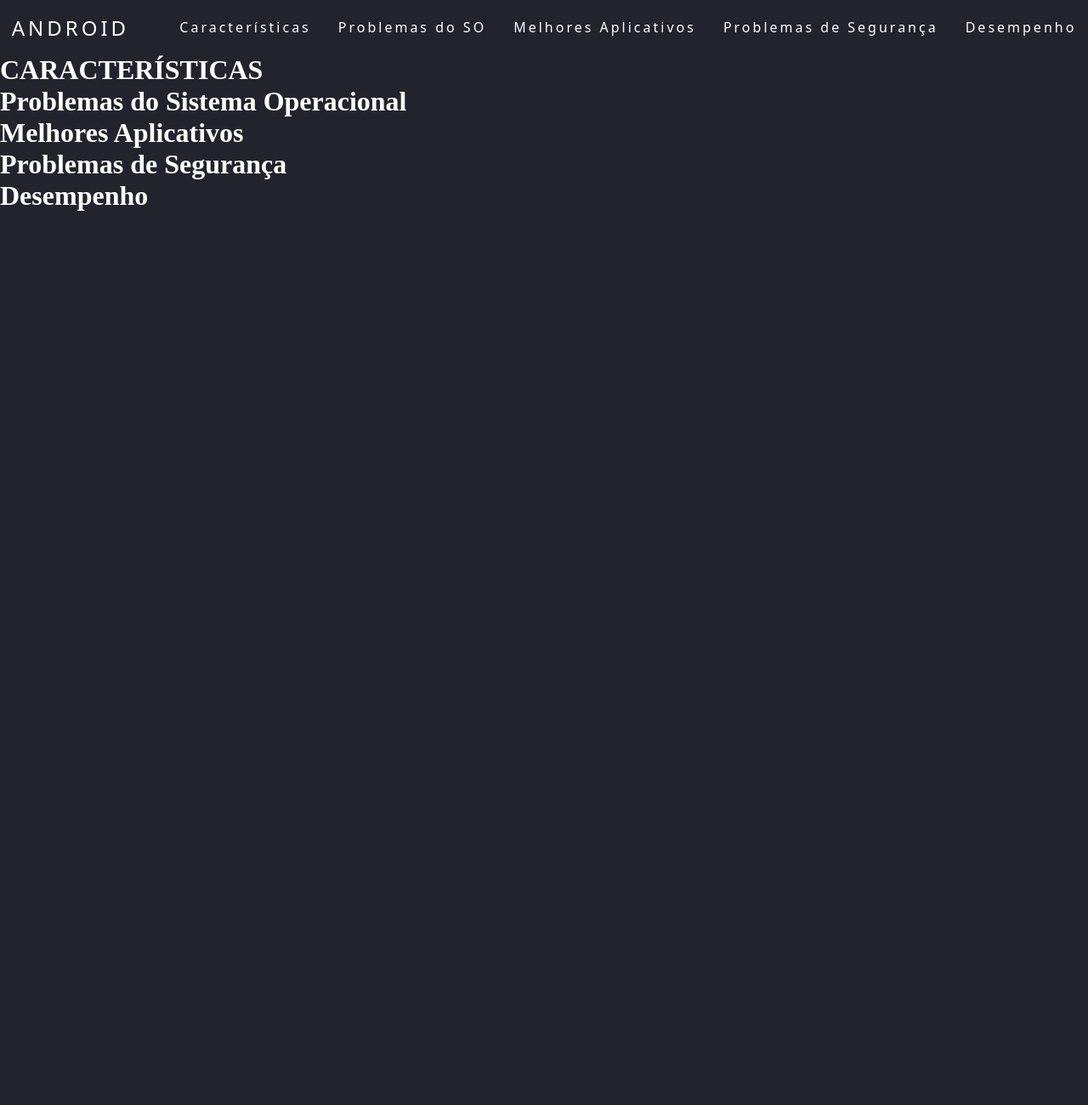
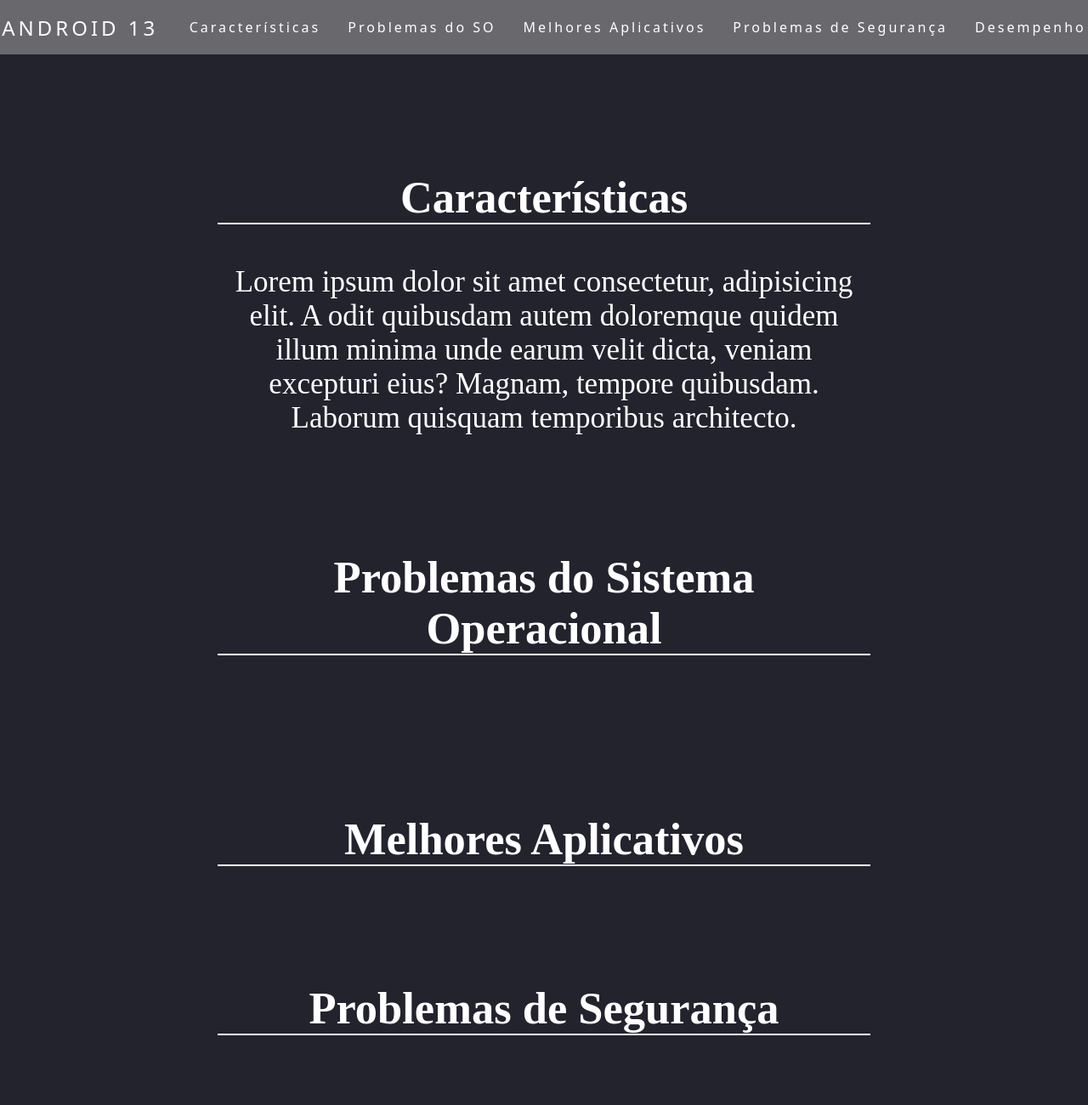
Before and after one commit to andredfontenele/apresentacao_android, a plain HTML site: page index.html in a window 1280 px wide. Shown: the top 1300 px of the page at 85% size. Before the commit the page ends 800 px from the top, so only its background shows below. Drawn offline with Linux system fonts and the light colour scheme.

Commit message:
feat: sections adicionadas

```diff
--- a/index.html
+++ b/index.html
@@ -11,41 +11,68 @@
     <div class="container">
       <header>
         <nav>
-          <a class="logo" href="/">Android</a>
+          <a class="logo" href="/">Android 13</a>
           <div class="mobile-menu">
             <div class="line1"></div>
             <div class="line2"></div>
             <div class="line3"></div>
           </div>
           <ul class="nav-list">
-            <li><a href="#">Características</a></li>
-            <li><a href="#">Problemas do SO</a></li>
-            <li><a href="#">Melhores Aplicativos</a></li>
-            <li><a href="#">Problemas de Segurança</a></li>
-            <li><a href="#">Desempenho</a></li>
+            <li><a href="#caracteristicas">Características</a></li>
+            <li><a href="#problemas_do_so">Problemas do SO</a></li>
+            <li><a href="#melhores_apps">Melhores Aplicativos</a></li>
+            <li>
+              <a href="#problemas_de_seguranca">Problemas de Segurança</a>
+            </li>
+            <li><a href="#desempenho">Desempenho</a></li>
           </ul>
         </nav>
       </header>
 
-      <div id="caracteristicas">
-        <h1>CARACTERÍSTICAS</h1>
-      </div>
+      <section id="caracteristicas">
+        <h1>Características</h1>
+        <div id="caracteristicas_content">
+          Lorem ipsum dolor sit amet consectetur, adipisicing elit. A odit
+          quibusdam autem doloremque quidem illum minima unde earum velit dicta,
+          veniam excepturi eius? Magnam, tempore quibusdam. Laborum quisquam
+          temporibus architecto.
+        </div>
+      </section>
 
-      <div id="problemas_do_so">
+      <section id="problemas_do_so">
         <h1>Problemas do Sistema Operacional</h1>
-      </div>
+        <div id="problemas_content"></div>
+      </section>
 
-      <div id="melhores_apps">
+      <section id="melhores_apps">
         <h1>Melhores Aplicativos</h1>
-      </div>
+        <div id="app_content"></div>
+      </section>
 
-      <div id="problemas_de_seguranca">
+      <section id="problemas_de_seguranca">
         <h1>Problemas de Segurança</h1>
-      </div>
+        <div id="seguranca_content"></div>
+      </section>
 
-      <div id="desempenho">
+      <section id="desempenho">
         <h1>Desempenho</h1>
-      </div>
+        <div id="desempenho_content">
+          Lorem ipsum, dolor sit amet consectetur adipisicing elit. A optio, ea
+          autem veritatis corporis provident, repellendus voluptatibus, aperiam
+          beatae cupiditate pariatur expedita illum aliquid tempora eaque unde
+          voluptates esse atque. Lorem ipsum, dolor sit amet consectetur
+          adipisicing elit. A optio, ea autem veritatis corporis provident,
+          repellendus voluptatibus, aperiam beatae cupiditate pariatur expedita
+          illum aliquid tempora eaque unde voluptates esse atque. Lorem ipsum,
+          dolor sit amet consectetur adipisicing elit. A optio, ea autem
+          veritatis corporis provident, repellendus voluptatibus, aperiam beatae
+          cupiditate pariatur expedita illum aliquid tempora eaque unde
+          voluptates esse atque. Lorem ipsum, dolor sit amet consectetur
+          adipisicing elit. A optio, ea autem veritatis corporis provident,
+          repellendus voluptatibus, aperiam beatae cupiditate pariatur expedita
+          illum aliquid tempora eaque unde voluptates esse atque.
+        </div>
+      </section>
     </div>
     <script src="index.js"></script>
   </body>
--- a/style.css
+++ b/style.css
@@ -1,9 +1,12 @@
 * {
   margin: 0;
-  padding: 0;
-  background: #23232e;
+  padding: 0;;
   scroll-behavior: smooth;
   color:white;
+}
+
+body{
+  background-color: #23232e;
 }
 
 a {
@@ -27,14 +30,8 @@ nav {
   justify-content: space-around;
   align-items: center;
   font-family: system-ui, -apple-system, Helvetica, Arial, sans-serif;
-  background: #23232e;
+  background: #69696d;
   height: 8vh;
-}
-
-main {
-  background: url("bg.jpg") no-repeat center center;
-  background-size: cover;
-  height: 92vh;
 }
 
 .nav-list {
@@ -58,6 +55,111 @@ main {
   background: #fff;
   margin: 8px;
   transition: 0.3s;
+}
+
+#caracteristicas{
+  font-size: 35px;
+  justify-content: center;
+  margin-top: 7%;
+}
+
+#caracteristicas h1{
+  text-align: center;
+  border-bottom: 2px solid #fff;
+  margin: auto;
+  padding-top: 3rem;
+  width: 60%;
+}
+
+#caracteristicas_content{
+  text-align: center;
+  margin: auto;
+  padding-top: 3rem;
+  width: 60%;
+}
+
+#problemas_do_so{
+  font-size: 35px;
+  justify-content: center;
+  margin-top: 7%;
+}
+
+#problemas_do_so h1{
+  text-align: center;
+  border-bottom: 2px solid #fff;
+  margin: auto;
+  padding-top: 3rem;
+  width: 60%;
+}
+
+#problemas_content{
+  text-align: center;
+  margin: auto;
+  padding-top: 3rem;
+  width: 60%;
+}
+
+#melhores_apps{
+  font-size: 35px;
+  justify-content: center;
+  margin-top: 7%;
+}
+
+#melhores_apps h1{
+  text-align: center;
+  border-bottom: 2px solid #fff;
+  margin: auto;
+  padding-top: 3rem;
+  width: 60%;
+}
+
+#apps_content{
+  text-align: center;
+  margin: auto;
+  padding-top: 3rem;
+  width: 60%;
+}
+
+#problemas_de_seguranca{
+  font-size: 35px;
+  justify-content: center;
+  margin-top: 7%;
+}
+
+#problemas_de_seguranca h1{
+  text-align: center;
+  border-bottom: 2px solid #fff;
+  margin: auto;
+  padding-top: 3rem;
+  width: 60%;
+}
+
+#seguranca_content{
+  text-align: center;
+  margin: auto;
+  padding-top: 3rem;
+  width: 60%;
+}
+
+#desempenho{
+  font-size: 35px;
+  justify-content: center;
+  margin-top: 7%;
+}
+
+#desempenho h1{
+  text-align: center;
+  border-bottom: 2px solid #fff;
+  margin: auto;
+  padding-top: 3rem;
+  width: 60%;
+}
+
+#desempenho_content{
+  text-align: center;
+  margin: auto;
+  padding-top: 3rem;
+  width: 60%;
 }
 
 @media (max-width: 999px) {
```
